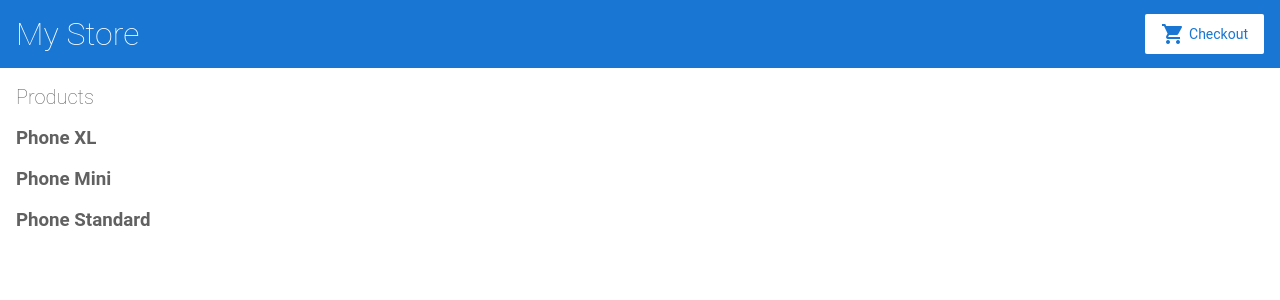
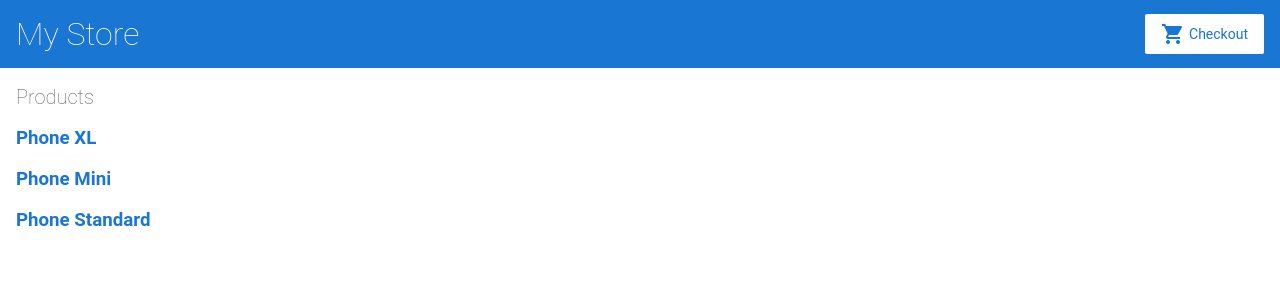
Before and after one commit to razikusman/angular-e-comerce, an Angular app: page / in a window 1280 px wide. Shown: the top 300 px of the page. Built offline with nearby package versions, Linux system fonts and the light colour scheme.

Commit message:
bug fixeed on link

```diff
--- a/src/app/product-list/product-list.component.html
+++ b/src/app/product-list/product-list.component.html
@@ -2,8 +2,9 @@
 
 <div *ngFor="let product of products">
   <h3>
-    <a [title]="product.name + 'details'"></a>
-    {{product.name}}
+    <a [title]="product.name + 'details'">
+      {{product.name}}
+    </a>
   </h3>
 </div>
 
```
